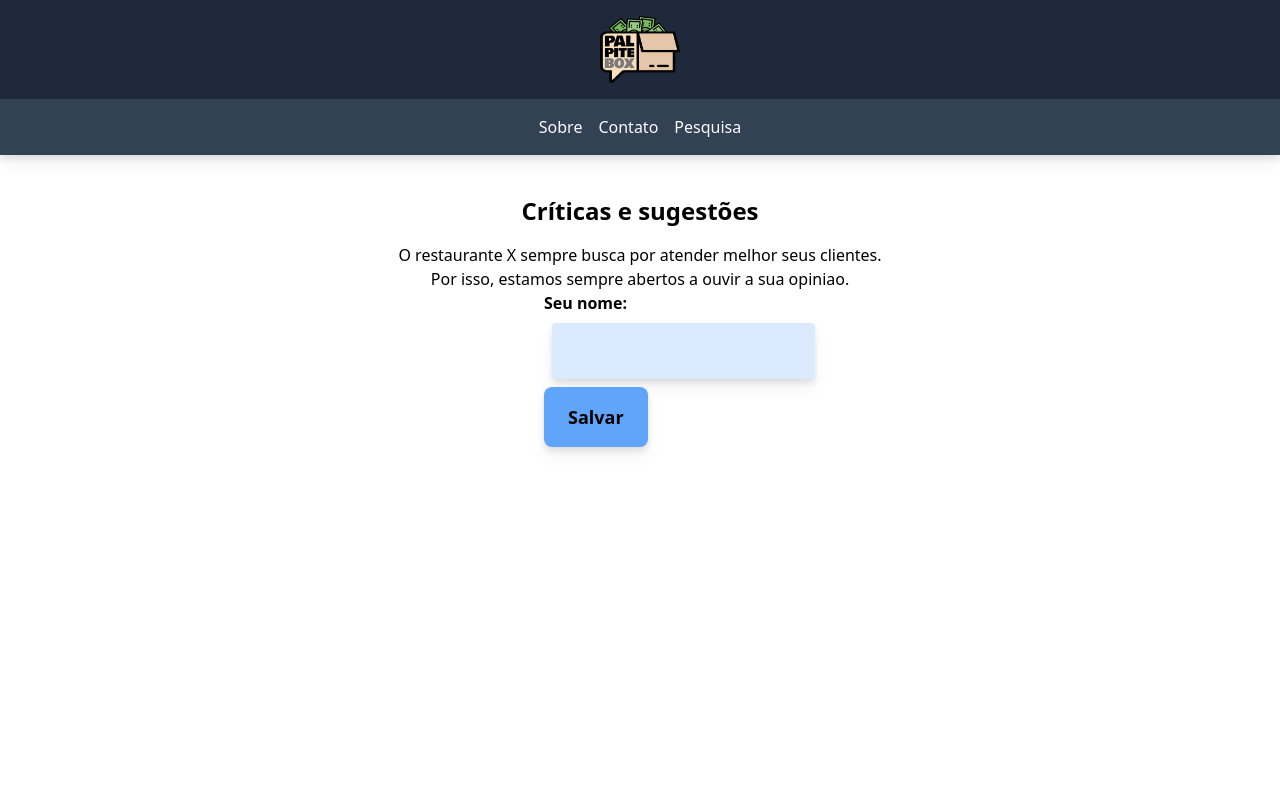
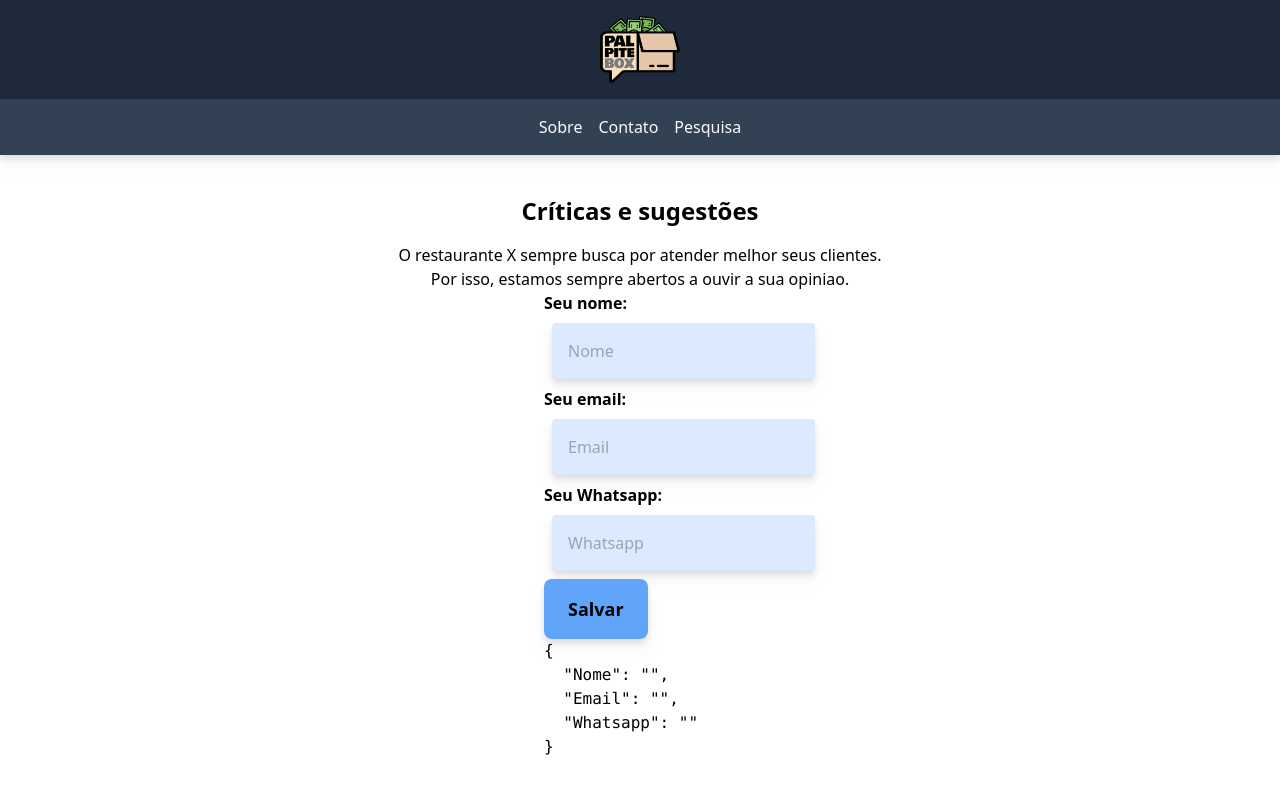
Before and after one commit to jvmhonorato/My-opinion, a Next.js app: page /search in a window 1280 px wide. Shown: the top 800 px of the page. Built offline with nearby package versions, Linux system fonts and the light colour scheme.

Commit message:
created User form
Bulding user form with useState and onChange

```diff
--- a/pages/search.js
+++ b/pages/search.js
@@ -1,15 +1,16 @@
-import React from 'react'
+import React,{useState} from 'react'
 import Link from 'next/Link'
 
 const Search = () => {
+    const [form, setForm] = useState({
+        Nome:'',
+        Email:'',
+        Whatsapp:''
+       })
 
     //Função responsável em mandar os dador pra API
     const save = async () => {
-       const form = {
-        Nome:'Hanna',
-        Email:'hanna@gmail.com',
-        Whatsapp:'71 9864544514'
-       }
+
        try {
        const response = await fetch('/api/save' , {
         method: 'POST',
@@ -21,15 +22,36 @@ const Search = () => {
 
     }
     }
+    const onChange = evt => {
+        //captura a propriedade name no <input>
+        const key = evt.target.name
+        //tem que fazer uma validação pra funcionar como valor no setForm
+        const value = evt.target.value
+        //pega tudo do formulário antigo e copia
+        setForm(old => ({
+            ...old,
+            [key]: value
+        }) )
+    }
     return (
         <div className='pt-6'>
             <h1 className='text-center font-bold my-4 text-2xl'>Críticas e sugestões</h1>
             <p className='text-center'>O restaurante X sempre busca por atender melhor seus clientes.<br/>
             Por isso, estamos sempre abertos a ouvir a sua opiniao.</p>
             <div className='w-48 mx-auto '>
+
                 <label className='font-bold ' >Seu nome:</label>
-                <input type='text' className='p-4 block drop-shadow-lg bg-blue-100 m-2 rounded'/>
-                <button className={'bg-blue-400 px-6 py-4 font-bolt rounded-lg drop-shadow-lg hover:drop-shadow-2xl font-bold text-lg'} onClick={save}>Salvar</button>
+                <input type='text' className='p-4 block drop-shadow-lg bg-blue-100 m-2 rounded' placeholder='Nome' onChange={onChange} name='Nome'/>
+                <label className='font-bold ' >Seu email:</label>
+                <input type='text' className='p-4 block drop-shadow-lg bg-blue-100 m-2 rounded' placeholder='Email' onChange={onChange} name='Email'/>
+                <label className='font-bold ' >Seu Whatsapp:</label>
+                <input type='text' className='p-4 block drop-shadow-lg bg-blue-100 m-2 rounded' placeholder='Whatsapp' onChange={onChange} name='Whatsapp'/>
+
+                <button className={'bg-blue-400 px-6 py-4 font-bolt rounded-lg drop-shadow-lg hover:drop-shadow-2xl font-bold text-lg'} onClick={save} >Salvar
+                </button>
+                <pre>
+                    {JSON.stringify(form, null, 2)}
+                </pre>
             </div>
 
         </div>
```
